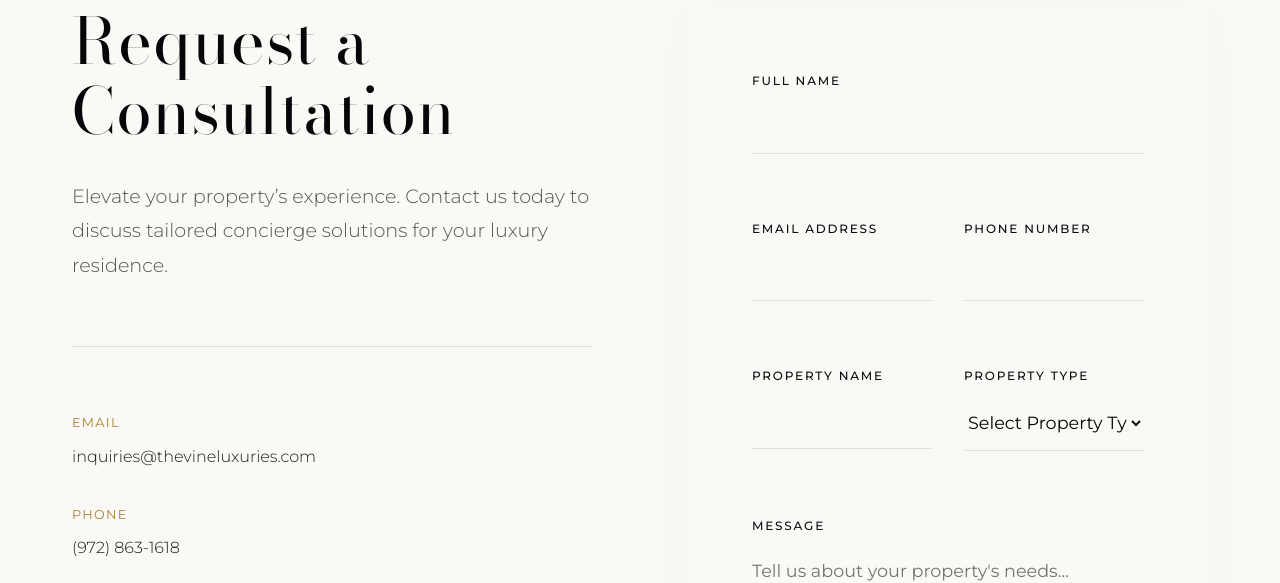
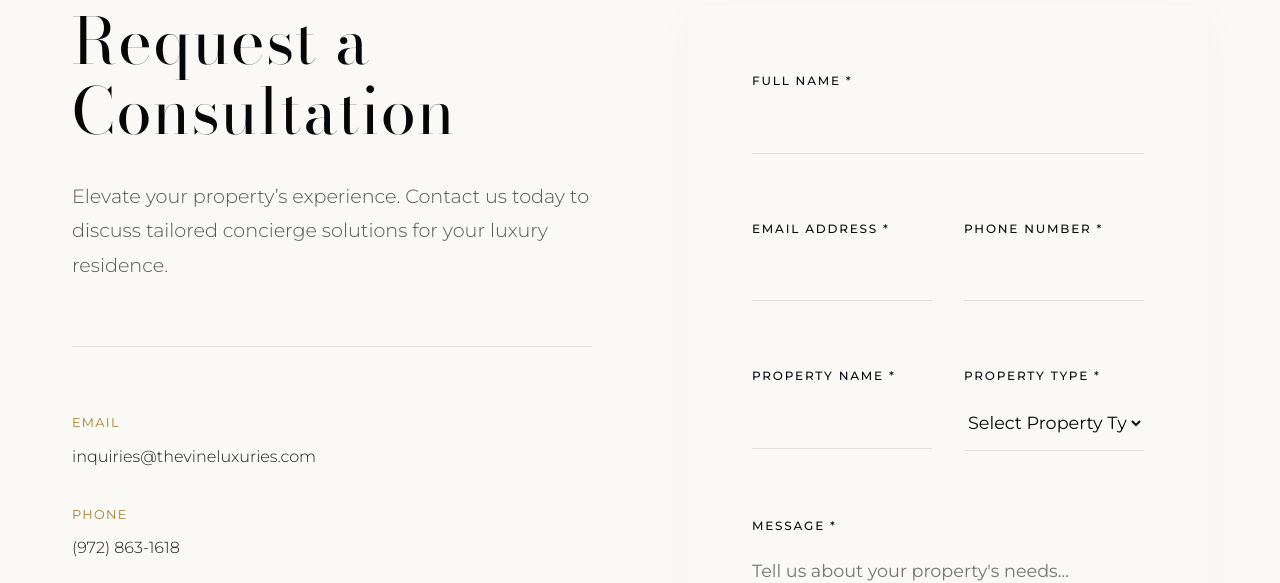
Before and after one commit to kennysw27/the-vine-luxuries, a Next.js app: page /contact in a window 1280 px wide. Shown: the part 218-801 px from the top of the page. Built offline with nearby package versions, Linux system fonts and the light colour scheme.

Commit message:
Add asterisks to required contact form fields

```diff
--- a/app/contact/page.js
+++ b/app/contact/page.js
@@ -52,27 +52,27 @@ export default function ContactPage() {
               <div className={styles.formGrid}>
 
                 <div className={`form-group ${styles.fullWidth}`}>
-                  <label className="form-label">Full Name</label>
+                  <label className="form-label">Full Name *</label>
                   <input type="text" name="name" className="form-input" required />
                 </div>
 
                 <div className="form-group">
-                  <label className="form-label">Email Address</label>
+                  <label className="form-label">Email Address *</label>
                   <input type="email" name="email" className="form-input" required />
                 </div>
 
                 <div className="form-group">
-                  <label className="form-label">Phone Number</label>
+                  <label className="form-label">Phone Number *</label>
                   <input type="tel" name="phone" className="form-input" required />
                 </div>
 
                 <div className="form-group">
-                  <label className="form-label">Property Name</label>
+                  <label className="form-label">Property Name *</label>
                   <input type="text" name="propertyName" className="form-input" required />
                 </div>
 
                 <div className="form-group">
-                  <label className="form-label">Property Type</label>
+                  <label className="form-label">Property Type *</label>
                   <select name="propertyType" className="form-select" required defaultValue="">
                     <option value="" disabled>Select Property Type</option>
                     <option value="Luxury Apartment Complex">Luxury Apartment Complex</option>
@@ -84,7 +84,7 @@ export default function ContactPage() {
                 </div>
 
                 <div className={`form-group ${styles.fullWidth}`}>
-                  <label className="form-label">Message</label>
+                  <label className="form-label">Message *</label>
                   <textarea name="message" className="form-textarea" placeholder="Tell us about your property's needs..." required></textarea>
                 </div>
 
```
